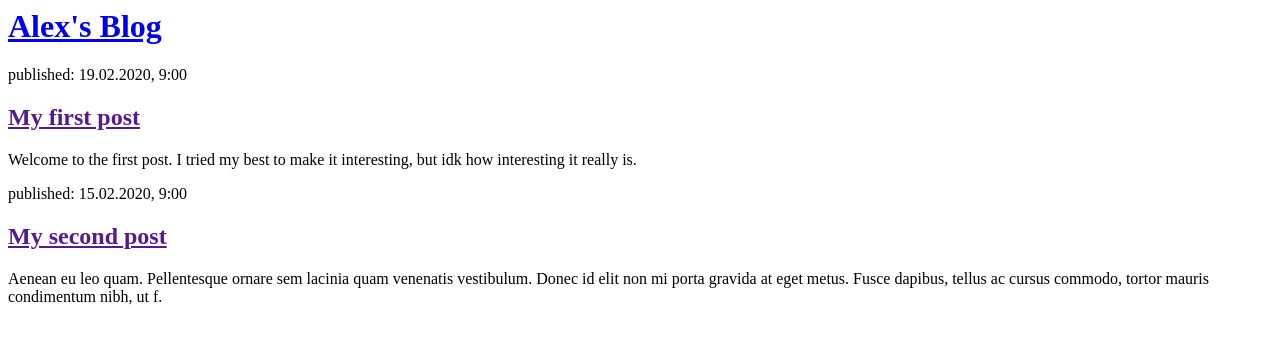
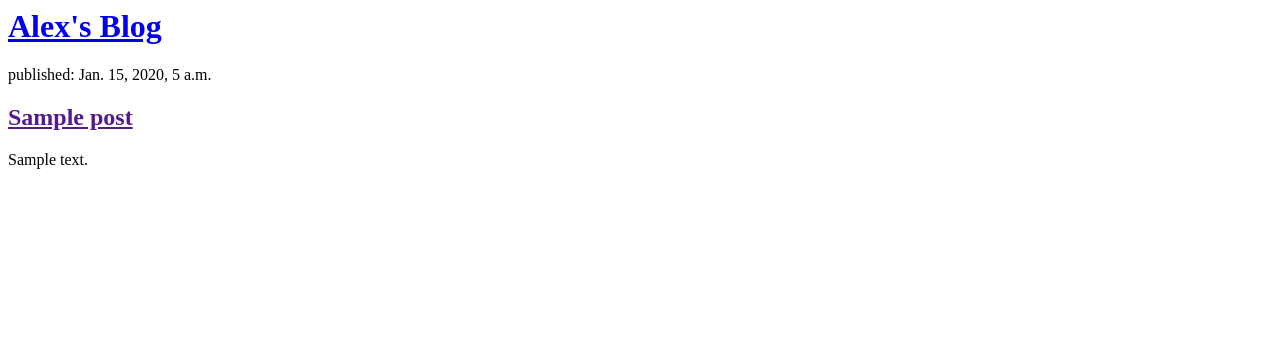
Before and after one commit to alexanderwchen/my-first-blog, a Django app: page / in a window 1280 px wide. Shown: the top 344 px of the page. Run offline with Django 3.2, Linux system fonts and the light colour scheme; tables that the repository leaves empty hold one stand-in row (values such as "Sample post").

Commit message:
Add use of template arguments

```diff
--- a/blog/templates/blog/post_list.html
+++ b/blog/templates/blog/post_list.html
@@ -7,16 +7,13 @@
             <h1><a href="/">Alex's Blog</a></h1>
         </div>
 
-        <div>
-            <p>published: 19.02.2020, 9:00</p>
-            <h2><a href="">My first post</a></h2>
-            <p>Welcome to the first post. I tried my best to make it interesting, but idk how interesting it really is.</p>
-        </div>
+            {% for post in posts %}
+                <div>
+                    <p>published: {{ post.published_date }}</p>
+                    <h2><a href="">{{ post.title }}</a></h2>
+                    <p>{{ post.text | linebreaksbr }}</a></p>
+                </div>
+            {% endfor %}
 
-        <div>
-            <p>published: 15.02.2020, 9:00</p>
-            <h2><a href="">My second post</a></h2>
-            <p>Aenean eu leo quam. Pellentesque ornare sem lacinia quam venenatis vestibulum. Donec id elit non mi porta gravida at eget metus. Fusce dapibus, tellus ac cursus commodo, tortor mauris condimentum nibh, ut f.</p>
-        </div>
     </body>
 </html>
```
